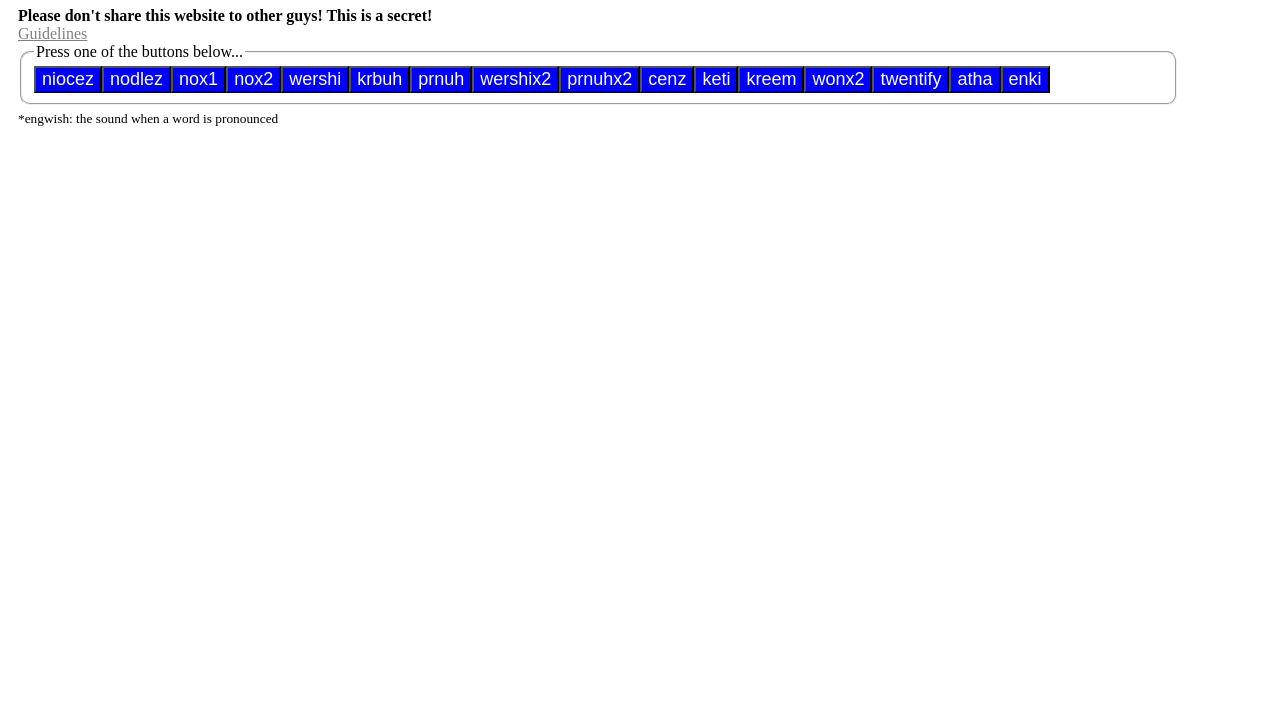
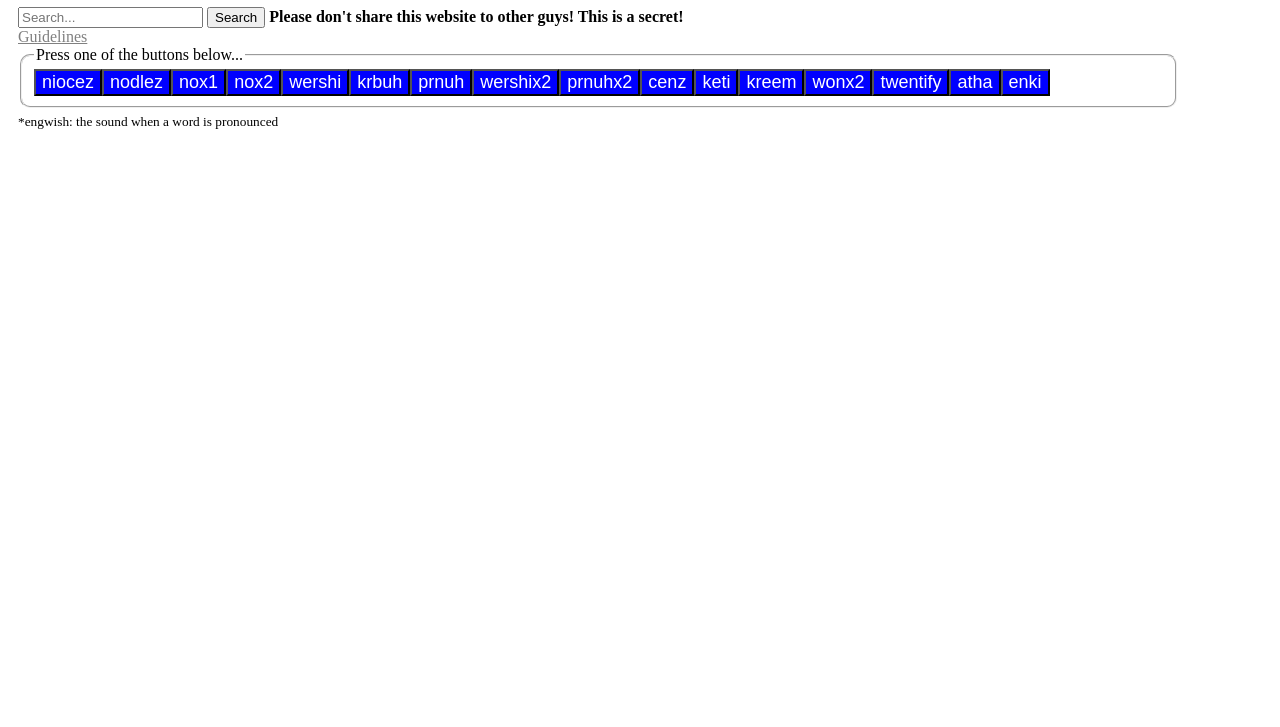
Before and after one commit to ChesterChowWOV-alt/5aSecretDict, a plain HTML site: page index.html in a window 1280 px wide. Shown: the part 73-800 px from the top of the page. Drawn offline with Linux system fonts and the light colour scheme.

Commit message:
Update index.html

```diff
--- a/index.html
+++ b/index.html
@@ -11,6 +11,7 @@
     <h1>
       KODUH Secret Dictionary
     </h1>
+    <input placeholder="Search..."> <button id="search">Search</button>
     <b>Please don't share this website to other guys! This is a secret!</b>
     <br><a href="guidelines.html">Guidelines</a>
     <fieldset>
```
